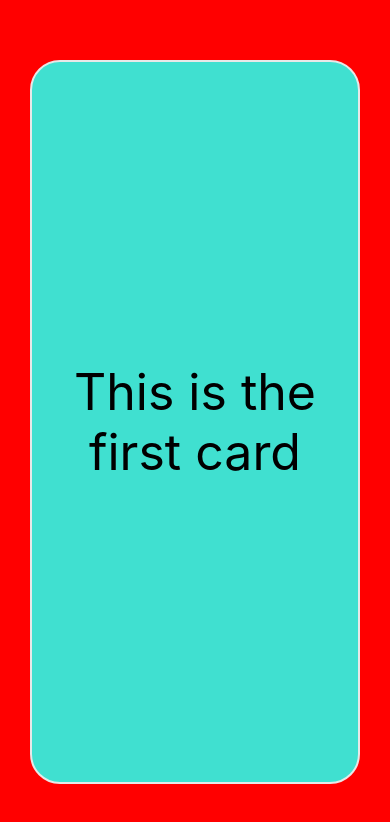
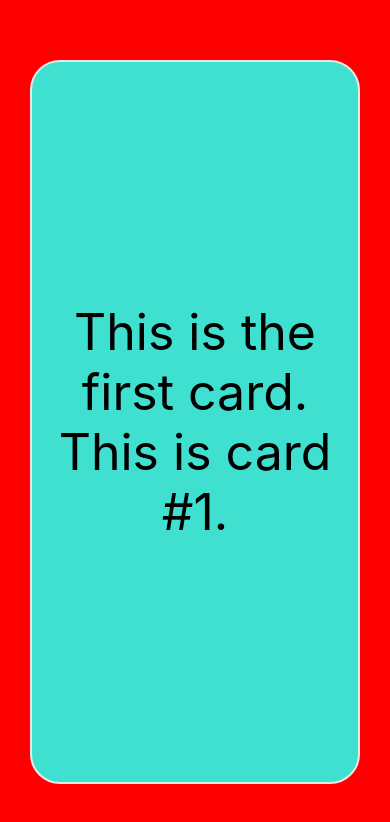
Before and after one commit to ajenkins/react-native-dynamic-deck-swiper, a React Native app in the folder example/: screen / in a window 390 px wide. Shown: the top 822 px of the page. Built offline with nearby package versions, Linux system fonts and the light colour scheme.

Commit message:
Show the card number in the demo

```diff
--- a/example/App.js
+++ b/example/App.js
@@ -92,11 +92,13 @@ export default function App() {
       <Swiper
         getNextCardData={({ first, left, right, previousCards }) => {
           if (first) {
-            return 'This is the first card';
+            return 'This is the first card. This is card #1.';
           } else if (left) {
-            return 'You swiped to the left';
+            return `You swiped to the left. This is card #${previousCards.length +
+              2}.`;
           } else if (right) {
-            return 'You swiped to the right';
+            return `You swiped to the right. This is card #${previousCards.length +
+              2}.`;
           }
         }}
         renderCard={(card) => (
```
